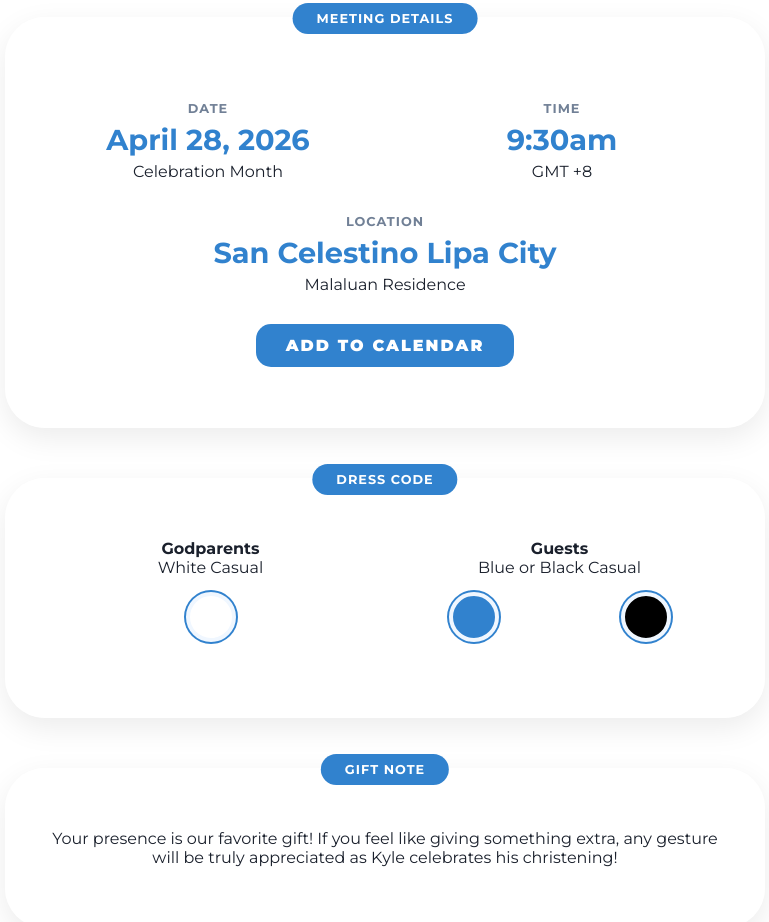
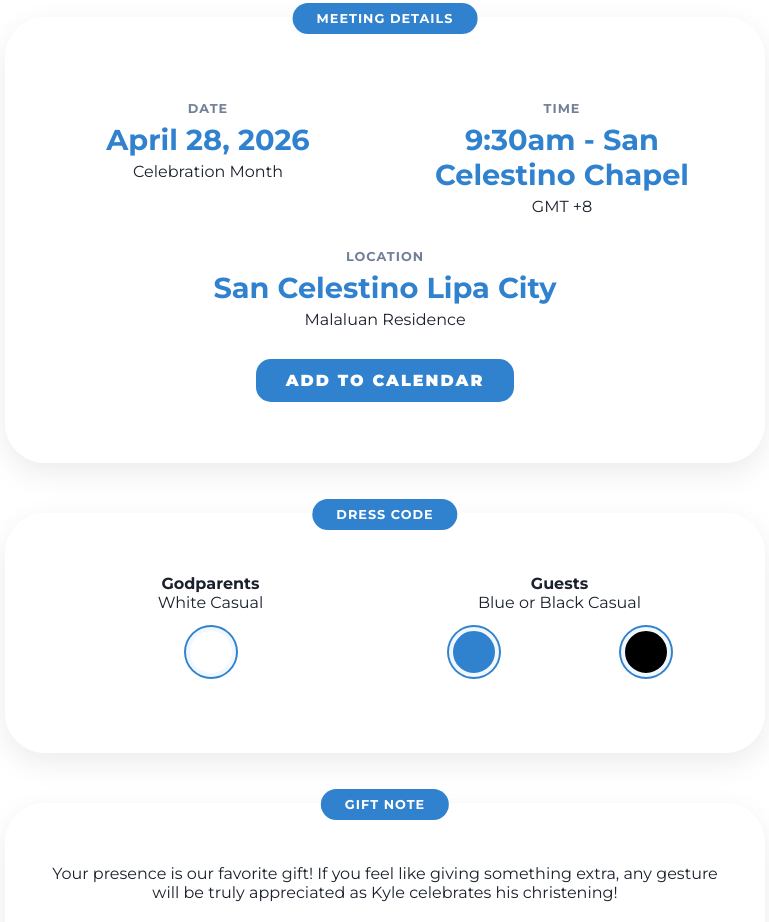
Before and after one commit to Jayem09/rsvp, a website: page index.html in a window 1280 px wide. Shown: the part 919-1841 px from the top of the page, without its empty margins (255-1024 px from the left). Drawn offline with nearby package versions, Linux system fonts and the light colour scheme; a web font is replaced by a local one.

```diff
--- a/index.html
+++ b/index.html
@@ -73,7 +73,7 @@
                 </div>
                 <div class="detail-item">
                     <span class="label">TIME</span>
-                    <h3>9:30am</h3>
+                    <h3>9:30am - San Celestino Chapel</h3>
                     <p>GMT +8</p>
                 </div>
                 <div class="detail-item full-width">
```
